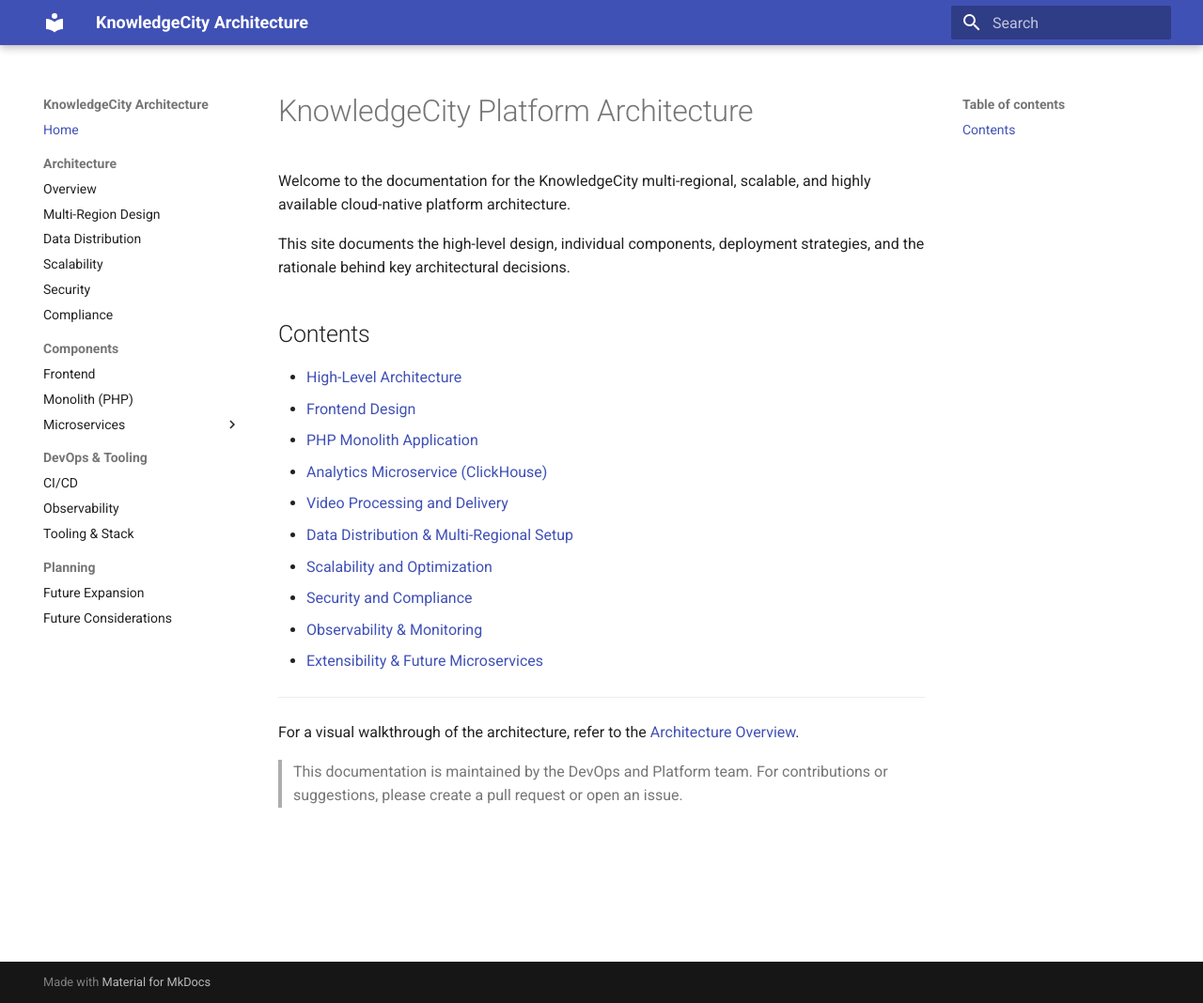
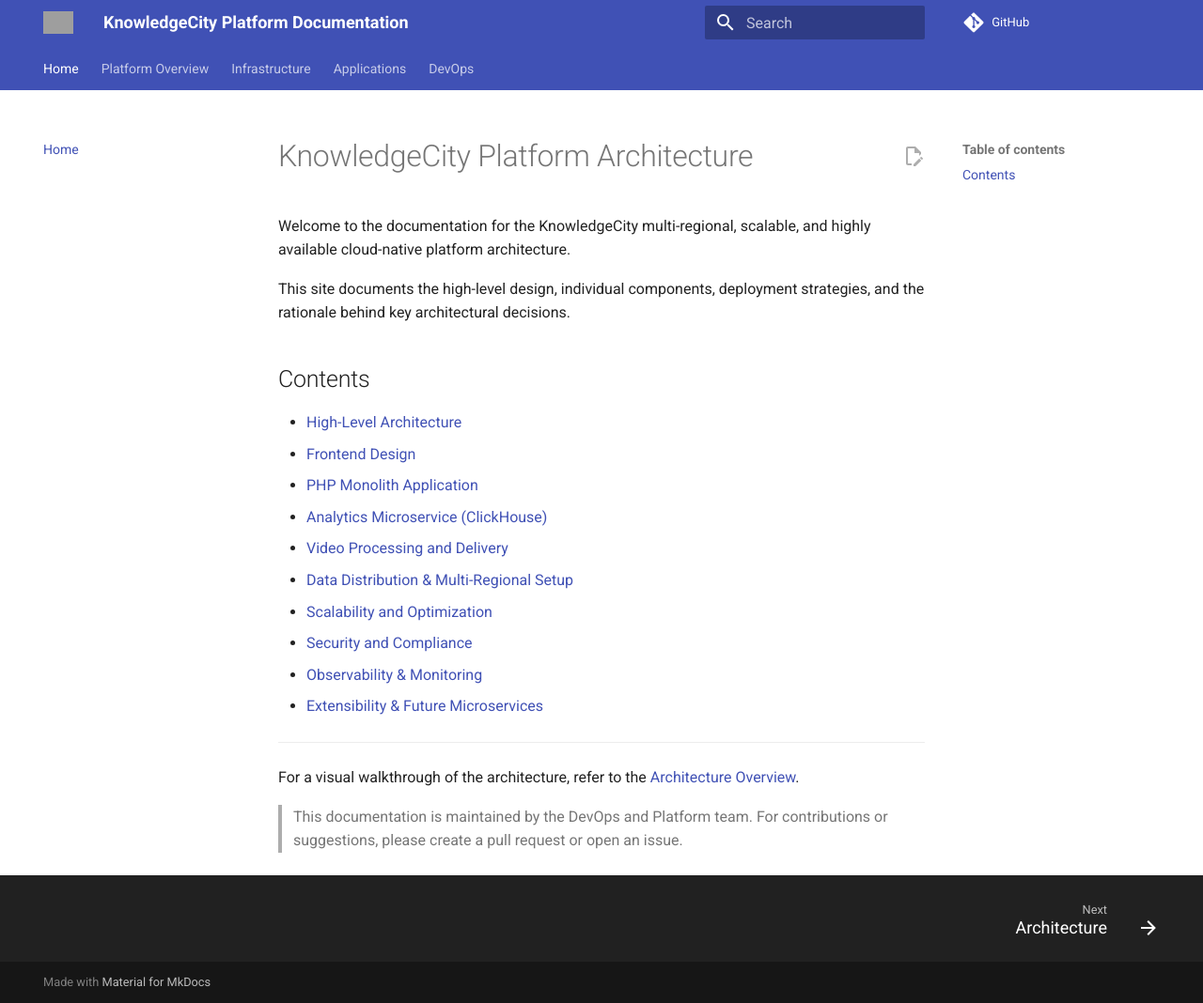
Before and after one commit to AhmedNabilSharawy/educational-platform, an MkDocs documentation site: the page built from docs/index.md, in a window 1280 px wide and 1068 px high. Shown: the whole window at 94% size. Built offline with MkDocs 1.6.1 and Material for MkDocs 9.7.7, drawn with Linux system fonts in a browser that asks for light colours; comment, search, counter and statistics services are not loaded; grey boxes are pictures that could not be loaded.

Commit message:
update website

```diff
--- a/mkdocs.yml
+++ b/mkdocs.yml
@@ -1,52 +1,82 @@
-site_name: KnowledgeCity Architecture
-site_description: Documentation for the multi-regional cloud-native KnowledgeCity platform
-site_author: Your Name
+site_name: KnowledgeCity Platform Documentation
+site_url: https://<your-github-username>.github.io/<your-repo-name>/
+site_author: KnowledgeCity DevOps Team
+site_description: Multi-regional, scalable, cloud-native documentation for a video learning platform.
+
 theme:
   name: material
+  logo: images/logo.png
+  favicon: images/favicon.ico
+  palette:
+    - scheme: default
+      primary: indigo
+      accent: indigo
+    - scheme: slate
+      primary: indigo
+      accent: indigo
+      toggle:
+        icon: material/weather-night
+        name: Switch to dark mode
   features:
-    - navigation.sections
+    - navigation.tabs
     - navigation.top
     - content.code.copy
     - content.tabs.link
-    - search.suggest
-    - search.highlight
-    - search.share
+    - content.action.edit
+    - navigation.footer
 
 nav:
   - Home: index.md
-  - Architecture:
-      - Overview: architecture.md
-      - Multi-Region Design: multi-region.md
+  - Platform Overview:
+      - Architecture: architecture.md
+      - High-Level Diagram: high-level.png
+      - Future: future.md
+      - Future Expansion: future-expansion.md
+  - Infrastructure:
+      - Scalability: scalability.md
+      - Multi-Region: multi-region.md
+      - Observability: observability.md
+      - Compliance: compliance.md
+  - Applications:
+      - Monolith: monolith.md
+      - Frontend: frontend.md
+      - Analytics: analytics.md
+      - Media: media.md
+      - Video: video.md
+      - Video Processing: video-processing.md
+  - DevOps:
+      - CI/CD: ci-cd.md
       - Data Distribution: data-distribution.md
-      - Scalability: scalability.md
       - Security: security.md
-      - Compliance: compliance.md
-  - Components:
-      - Frontend: frontend.md
-      - Monolith (PHP): monolith.md
-      - Microservices:
-          - Analytics: analytics.md
-          - Video Processing: video-processing.md
-          - Media Handling: media.md
-          - Video Delivery: video.md
-  - DevOps & Tooling:
-      - CI/CD: ci-cd.md
-      - Observability: observability.md
-      - Tooling & Stack: tooling.md
-  - Planning:
-      - Future Expansion: future-expansion.md
-      - Future Considerations: future.md
 
 markdown_extensions:
   - admonition
-  - codehilite
   - toc:
       permalink: true
+  - codehilite:
+      guess_lang: false
   - footnotes
+  - tables
   - pymdownx.superfences
   - pymdownx.tabbed
   - pymdownx.details
-  - pymdownx.tasklist
+  - pymdownx.emoji:
+      emoji_generator: !!python/name:pymdownx.emoji.to_svg
+  - pymdownx.keys
+  - pymdownx.mark
+  - pymdownx.highlight
+  - pymdownx.tasklist:
+      custom_checkbox: true
+
+extra_css:
+  - stylesheets/custom.css  # Optional
+
+extra_javascript:
+  - javascripts/custom.js   # Optional
+
+repo_url: https://github.com/<your-github-username>/<your-repo-name>
+repo_name: GitHub
+edit_uri: blob/main/docs/
 
 plugins:
   - search
```
